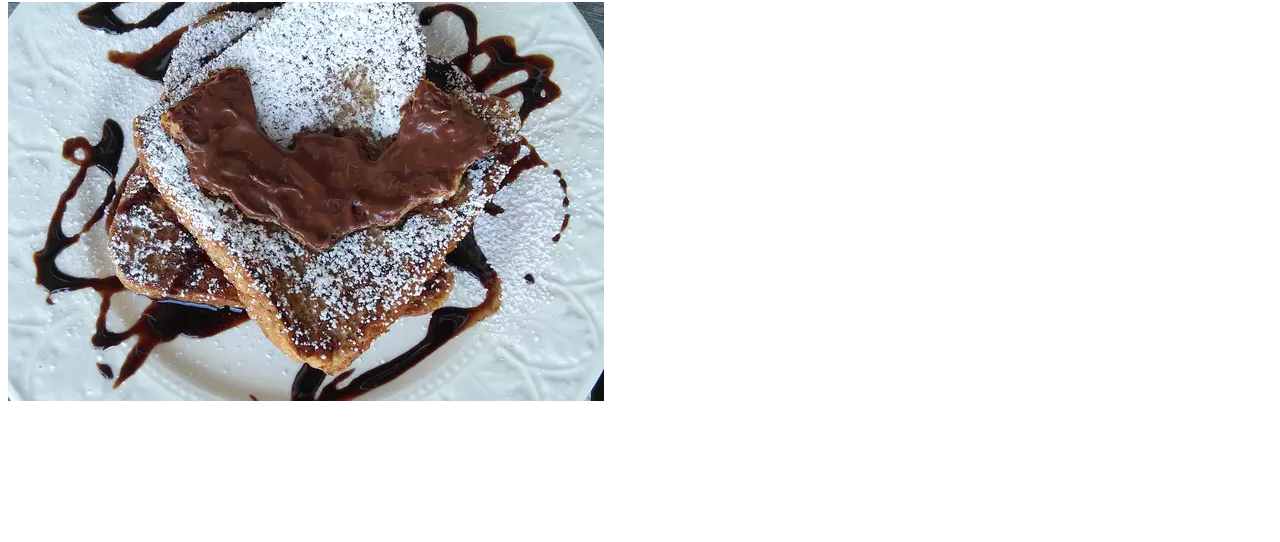
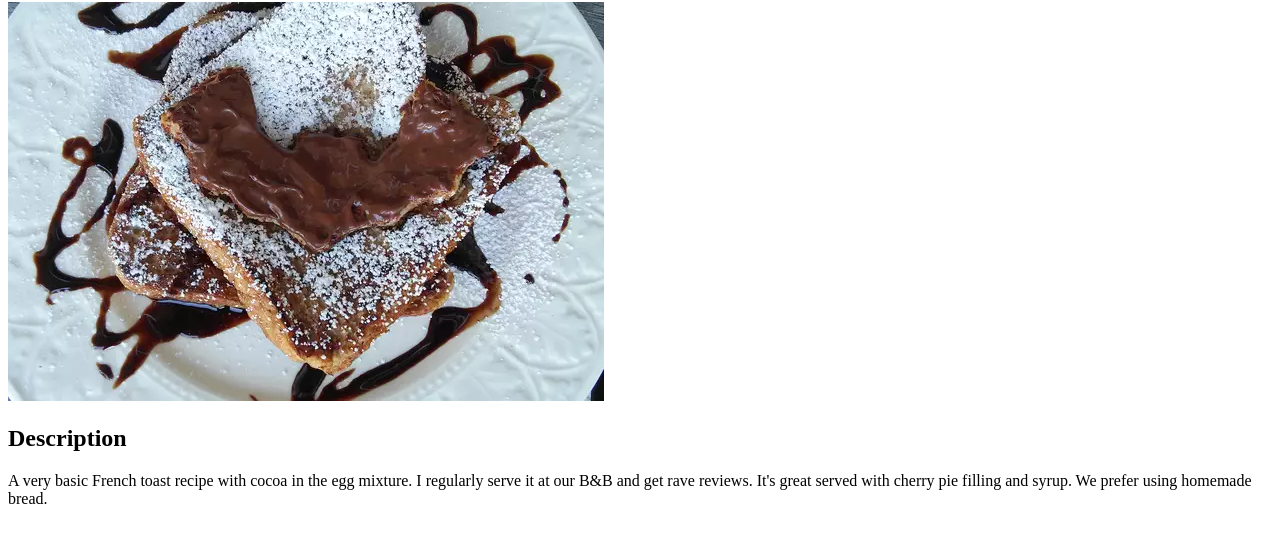
Before and after one commit to ChrisK1504/odin-recipes, a plain HTML site: page recipes/french_toast.html in a window 1280 px wide. Shown: the part 78-620 px from the top of the page. Drawn offline with Linux system fonts and the light colour scheme.

Commit message:
Added description paragraph to french_toast.html

```diff
--- a/recipes/french_toast.html
+++ b/recipes/french_toast.html
@@ -9,5 +9,8 @@
 <body>
     <h1>French Toast Recipe</h1>
     <img src="../images/french_toast_image.webp">
+    <h2>Description</h2>
+    <p>A very basic French toast recipe with cocoa in the egg mixture. I regularly serve it at our B&B and get rave reviews. It's great served with cherry pie filling and syrup. We prefer using homemade bread.
+    </p>
 </body>
 </html>
```
Also changed, not shown: index.html (+1 -1 lines).
